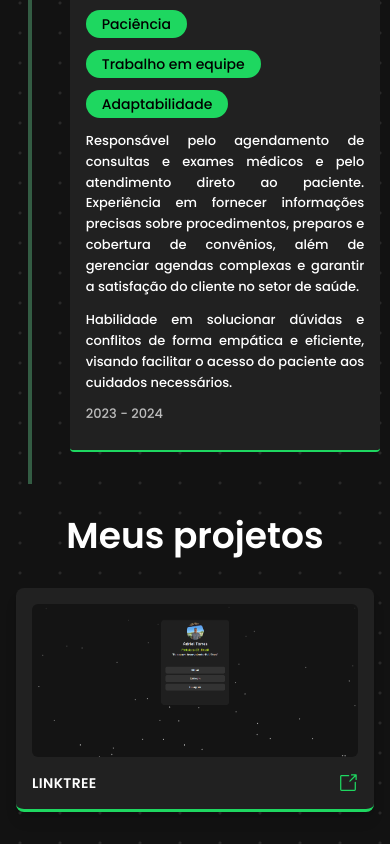
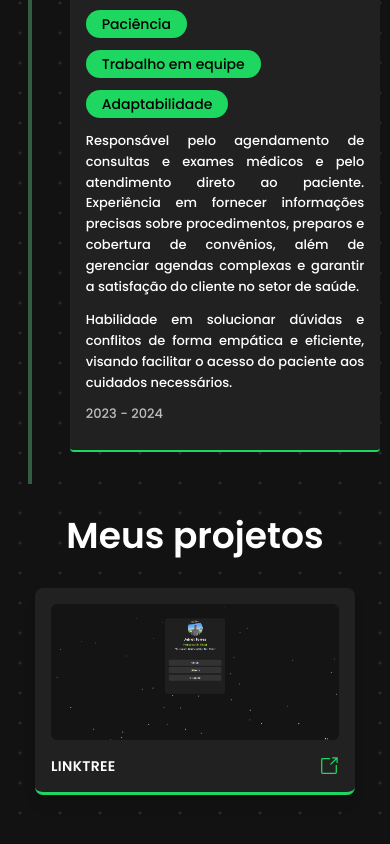
Before and after one commit to adrieeltorres1/adrielPortfolio, a React (Vite) app: page / in a window 390 px wide. Shown: the part 2322-3166 px from the top of the page. Built offline with nearby package versions, Linux system fonts and the light colour scheme.

Commit message:
Ajuste de responsividade

```diff
--- a/src/components/Projetos.jsx
+++ b/src/components/Projetos.jsx
@@ -6,7 +6,7 @@ const Projetos = () => {
         <>
             <h2 className="flex justify-center font-semibold text-4xl text-white mt-8 px-4">Meus projetos</h2>
             <div id='skillCards' className="flex justify-center flex-wrap mt-8 mb-8 px-4 gap-4">
-                <div className="w-full max-w-sm bg-[#212121] rounded-lg shadow-lg
+                <div className="w-full max-w-xs sm:max-w-sm bg-[#212121] rounded-lg shadow-lg
                                 transition-transform duration-300 hover:scale-105
                                 border-b-[3px] border-verde-spotify">
                     <a href="https://perfil-links.vercel.app/" target="_blank" rel="noopener noreferrer" className="block p-4">
@@ -21,7 +21,7 @@ const Projetos = () => {
                             LINKTREE
                         </p>
                         <a href="https://perfil-links.vercel.app/" target="_blank" rel="noopener noreferrer">
-                            <GoLinkExternal className="text-verde-spotify text-xl font-bold"/>
+                            <GoLinkExternal className="text-verde-spotify text-xl font-bold" />
                         </a>
                     </div>
                 </div>
```
